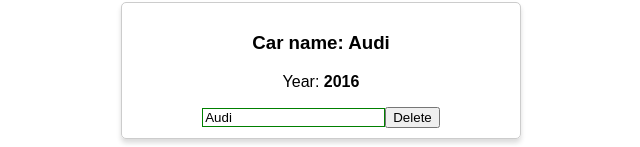
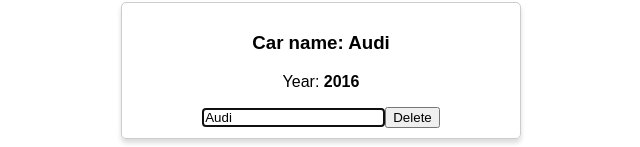
Before and after one commit to ValentinaPol/react_theory_udemy, a React app: page / in a window 1280 px wide. Both pictures are taken after a click on the button "Toggle cars". Shown: the part 372-519 px from the top of the page, without its empty margins (319-959 px from the left). Built offline with nearby package versions, Linux system fonts and the light colour scheme.

Commit message:
References

```diff
--- a/src/App.js
+++ b/src/App.js
@@ -65,6 +65,7 @@
             <Car
               name={car.name}
               year={car.year}
+              index={index}
               onChangeName={event => this.onChangeName(event.target.value, index)}
               onDelete={this.deleteHandler.bind(this, index)}
             />
--- a/src/Car/Car.css
+++ b/src/Car/Car.css
@@ -16,7 +16,7 @@
 
 .input {}
 
-.input:active, .input:focus {
+.input:active {
     outline: none;
 }
 
--- a/src/Car/Car.js
+++ b/src/Car/Car.js
@@ -5,6 +5,19 @@
 import withClass from '../hoc/withClass'
 
 class Car extends React.Component {
+
+    constructor(props) {
+        super(props)
+
+        this.inputRef = React.createRef()
+    }
+
+    componentDidMount() {
+        if(this.props.index === 1) {
+            this.inputRef.current.focus()
+        }
+    }
+
 
     render() {
         const inputClasses = [classes.input]
@@ -24,6 +37,8 @@
                 <h3>Car name: {this.props.name}</h3>
                 <p>Year: <strong>{this.props.year}</strong></p>
                 <input
+                    //ref={(inputRef) => this.inputRef = inputRef}//
+                    ref={this.inputRef}
                     type="text"
                     onChange={this.props.onChangeName}
                     value={this.props.name}
@@ -38,6 +53,7 @@
 Car.propTypes = {
     name: PropTypes.string.isRequired,
     year: PropTypes.number,
+    index: PropTypes.number,
     onChangeName: PropTypes.func,
     onDelete: PropTypes.func
 }
```
